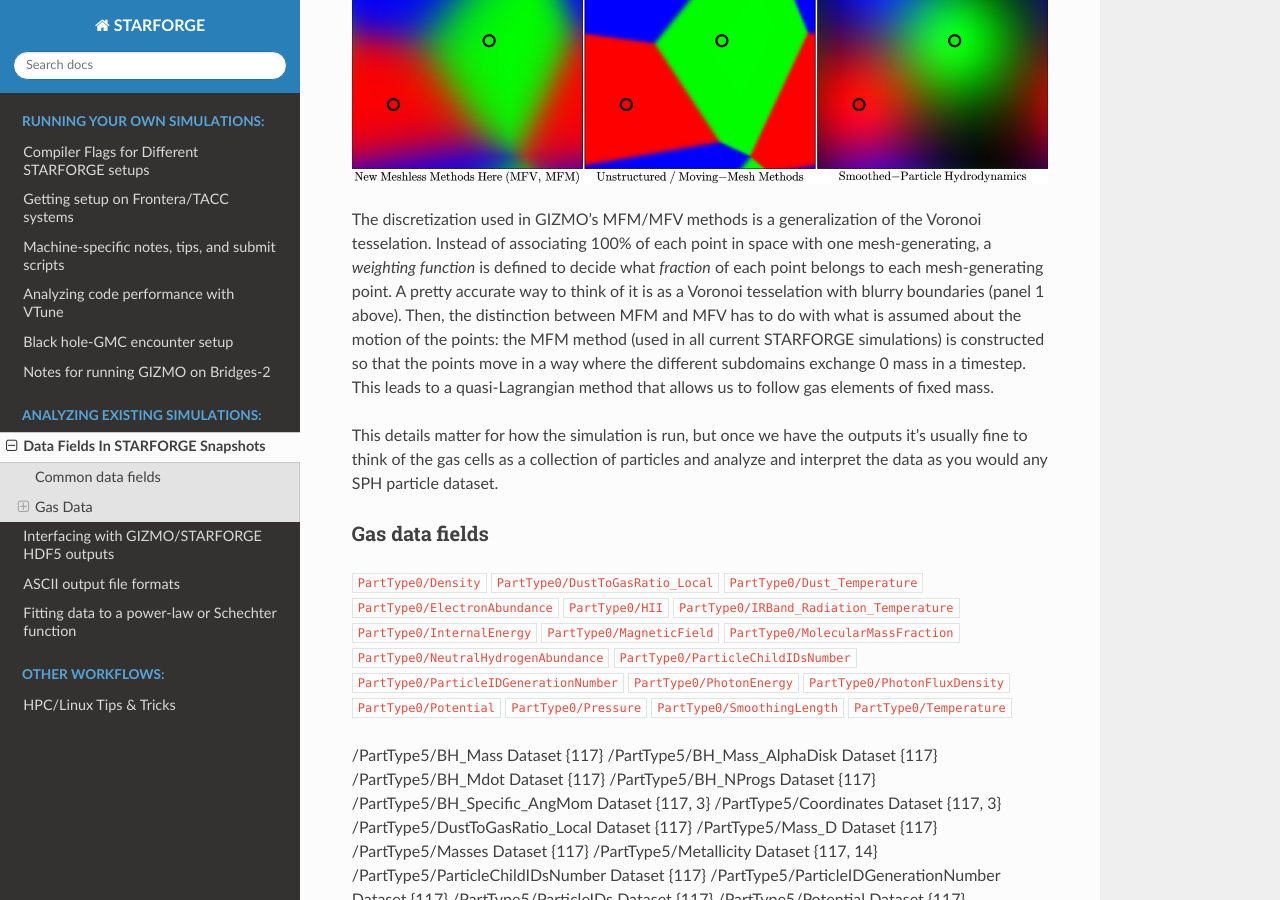
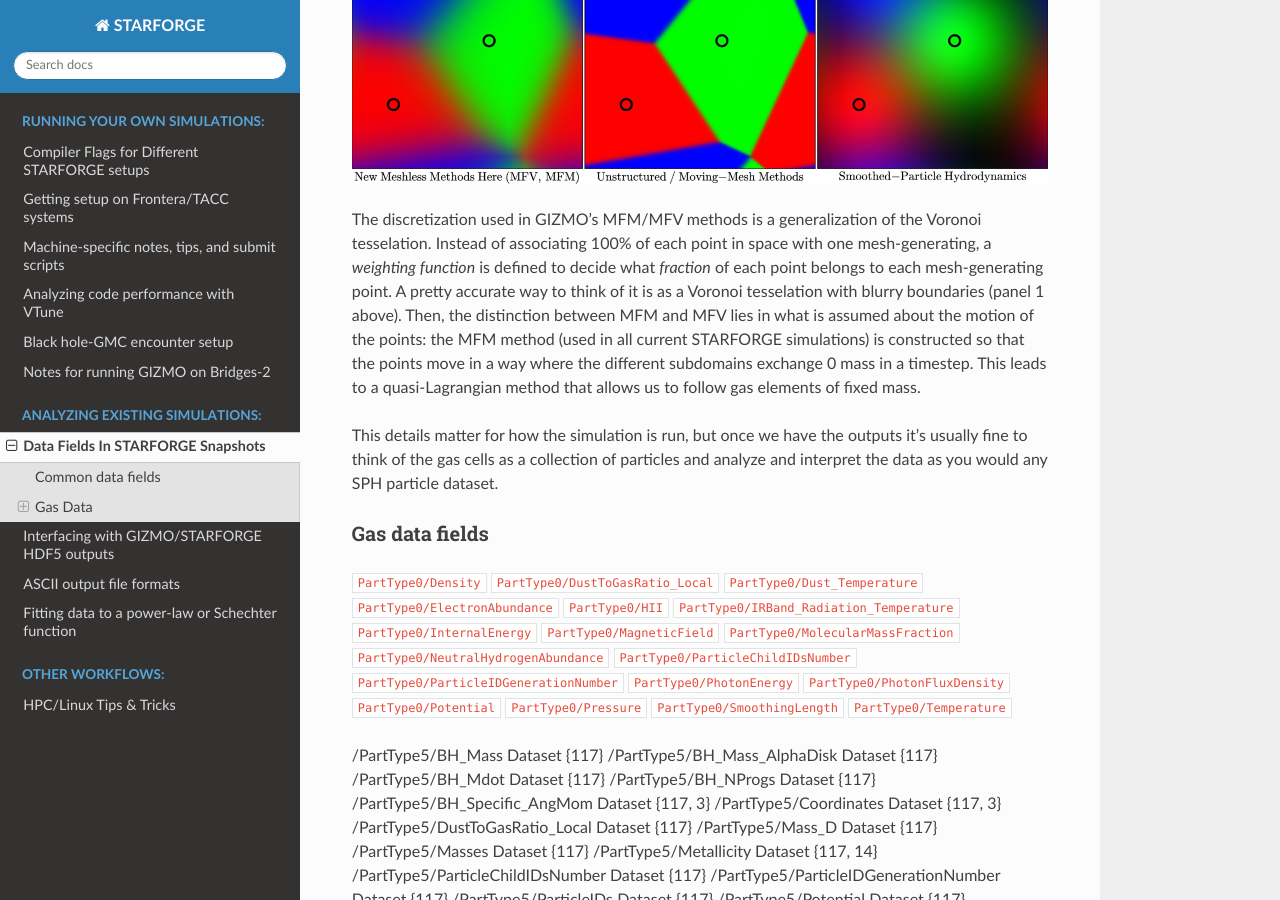
Before and after one commit to mikegrudic/starforge_tools, a Sphinx documentation site: the page built from docs/source/data.rst, in a window 1280 px wide and 900 px high, scrolled down 915 px. Built offline with Sphinx 7.4.7 and the Read the Docs theme 3.1.0, drawn with Linux system fonts in a browser that asks for light colours.

Commit message:
update readme

```diff
--- a/docs/source/data.rst
+++ b/docs/source/data.rst
@@ -27,7 +27,7 @@ An easier concept to wrap one's head around is the Voronoi tesselation: given a
 
 .. image:: media/method_demo.jpeg
 
-The discretization used in GIZMO's MFM/MFV methods is a generalization of the Voronoi tesselation. Instead of associating 100% of each point in space with one mesh-generating, a *weighting function* is defined to decide what *fraction* of each point belongs to each mesh-generating point. A pretty accurate way to think of it is as a Voronoi tesselation with blurry boundaries (panel 1 above). Then, the distinction between MFM and MFV has to do with what is assumed about the motion of the points: the MFM method (used in all current STARFORGE simulations) is constructed so that the points move in a way where the different subdomains exchange 0 mass in a timestep. This leads to a quasi-Lagrangian method that allows us to follow gas elements of fixed mass.
+The discretization used in GIZMO's MFM/MFV methods is a generalization of the Voronoi tesselation. Instead of associating 100% of each point in space with one mesh-generating, a *weighting function* is defined to decide what *fraction* of each point belongs to each mesh-generating point. A pretty accurate way to think of it is as a Voronoi tesselation with blurry boundaries (panel 1 above). Then, the distinction between MFM and MFV lies in what is assumed about the motion of the points: the MFM method (used in all current STARFORGE simulations) is constructed so that the points move in a way where the different subdomains exchange 0 mass in a timestep. This leads to a quasi-Lagrangian method that allows us to follow gas elements of fixed mass.
 
 This details matter for how the simulation is run, but once we have the outputs it's usually fine to think of the gas cells as a collection of particles and analyze and interpret the data as you would any SPH particle dataset.
 
```
